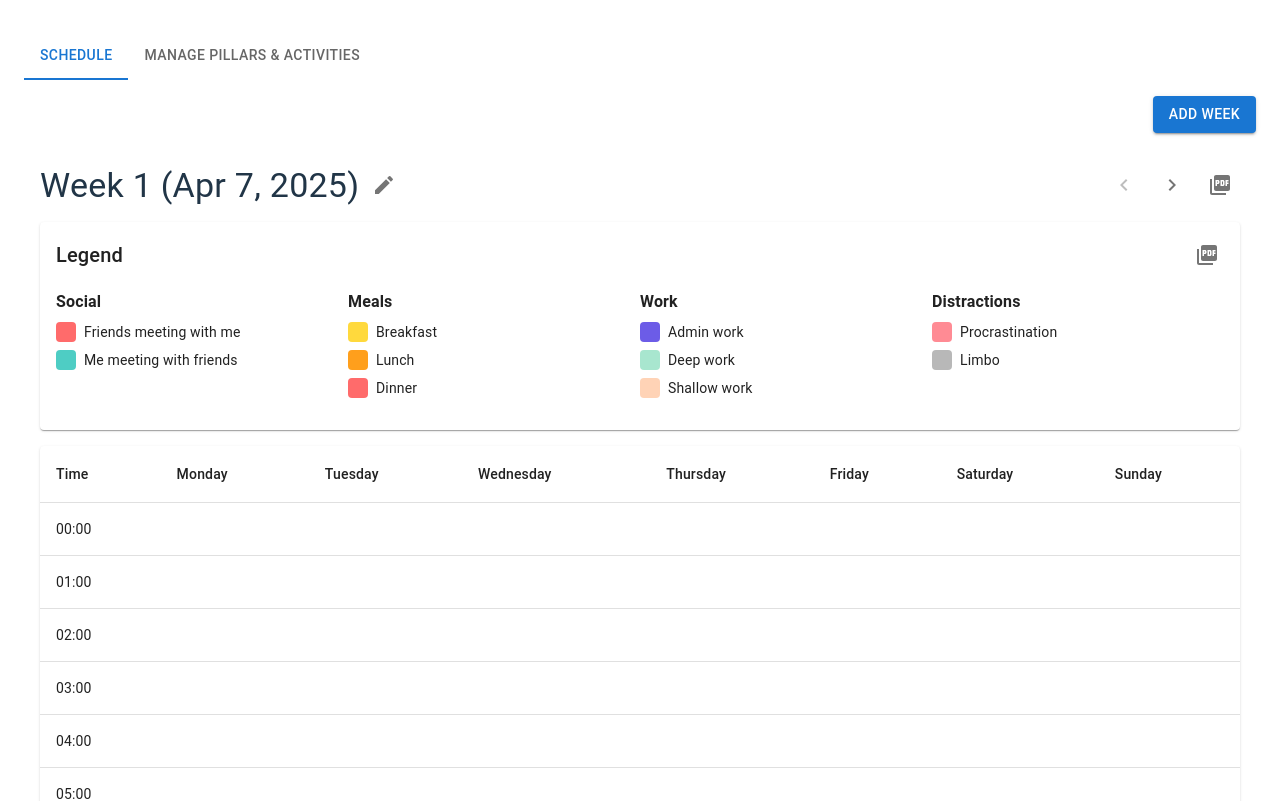
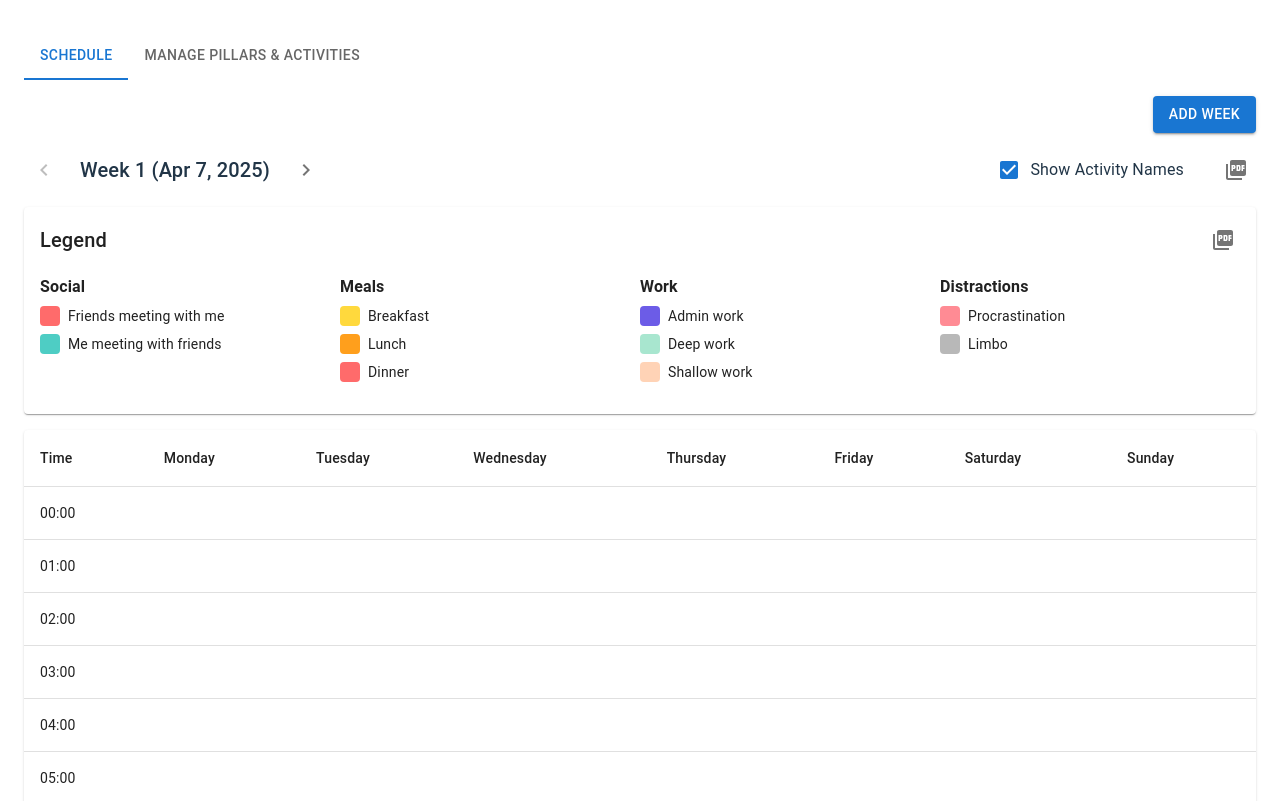
Before and after one commit to pimfm/colorcoded-week-schedule, a React (Vite) app: page / in a window 1280 px wide. Shown: the top 801 px of the page. Built offline with nearby package versions, Linux system fonts and the light colour scheme.

Commit message:
Add checkbox to toggle activity names

```diff
--- a/src/components/Schedule.tsx
+++ b/src/components/Schedule.tsx
@@ -17,6 +17,8 @@ import {
   IconButton,
   Tooltip,
   TextField,
+  FormControlLabel,
+  Checkbox,
 } from '@mui/material';
 import { Pillar, Activity, WeekSchedule, Week } from '../types';
 import { ChevronLeft, ChevronRight, PictureAsPdf, Edit, Delete as DeleteIcon } from '@mui/icons-material';
@@ -55,6 +57,7 @@ export const Schedule: React.FC<ScheduleProps> = ({
     hour: string;
     activity: Activity;
   } | null>(null);
+  const [showCellText, setShowCellText] = useState<boolean>(true);
   const scheduleRef = useRef<HTMLDivElement>(null);
 
   // Ensure we have valid weeks data
@@ -292,31 +295,36 @@ export const Schedule: React.FC<ScheduleProps> = ({
     return null;
   };
 
+  const handleToggleCellText = (event: React.ChangeEvent<HTMLInputElement>) => {
+    setShowCellText(event.target.checked);
+  };
+
   return (
-    <Box sx={{ p: 2 }}>
+    <Box>
       <Box sx={{ display: 'flex', justifyContent: 'space-between', alignItems: 'center', mb: 2 }}>
-        <Box sx={{ display: 'flex', alignItems: 'center', gap: 1 }}>
-          <Typography variant="h4">
+        <Box sx={{ display: 'flex', alignItems: 'center', gap: 2 }}>
+          <IconButton onClick={() => onWeekChange(currentWeekIndex - 1)} disabled={currentWeekIndex === 0}>
+            <ChevronLeft />
+          </IconButton>
+          <Typography variant="h6">
             Week {currentWeekIndex + 1} ({formatDate(currentWeek.startDate)})
           </Typography>
-          <Tooltip title="Edit Week Start Date">
-            <IconButton onClick={handleEditDateClick} size="small">
-              <Edit />
-            </IconButton>
-          </Tooltip>
+          <IconButton onClick={() => onWeekChange(currentWeekIndex + 1)} disabled={currentWeekIndex === weeks.length - 1}>
+            <ChevronRight />
+          </IconButton>
         </Box>
-        <Box sx={{ display: 'flex', gap: 1 }}>
-          <Tooltip title="Previous Week">
-            <IconButton onClick={handlePreviousWeek} disabled={currentWeekIndex === 0}>
-              <ChevronLeft />
-            </IconButton>
-          </Tooltip>
-          <Tooltip title="Next Week">
-            <IconButton onClick={handleNextWeek} disabled={currentWeekIndex === weeks.length - 1}>
-              <ChevronRight />
-            </IconButton>
-          </Tooltip>
-          <Tooltip title="Export PDF">
+        <Box sx={{ display: 'flex', alignItems: 'center', gap: 2 }}>
+          <FormControlLabel
+            control={
+              <Checkbox
+                checked={showCellText}
+                onChange={handleToggleCellText}
+                color="primary"
+              />
+            }
+            label="Show Activity Names"
+          />
+          <Tooltip title="Export as PDF">
             <IconButton onClick={handleExportPDF}>
               <PictureAsPdf />
             </IconButton>
@@ -356,7 +364,7 @@ export const Schedule: React.FC<ScheduleProps> = ({
                           },
                         }}
                       >
-                        {activity?.name || ''}
+                        {showCellText && activity?.name || ''}
                       </TableCell>
                     );
                   })}
@@ -455,29 +463,6 @@ export const Schedule: React.FC<ScheduleProps> = ({
           <Button onClick={() => setDetailsCell(null)}>Close</Button>
         </DialogActions>
       </Dialog>
-
-      {/* Edit Date Dialog */}
-      <Dialog open={isEditDateDialogOpen} onClose={() => setIsEditDateDialogOpen(false)}>
-        <DialogTitle>Edit Week Start Date</DialogTitle>
-        <DialogContent>
-          <TextField
-            autoFocus
-            margin="dense"
-            label="Week Start Date"
-            type="date"
-            fullWidth
-            value={editingWeekDate}
-            onChange={(e) => setEditingWeekDate(e.target.value)}
-            InputLabelProps={{
-              shrink: true,
-            }}
-          />
-        </DialogContent>
-        <DialogActions>
-          <Button onClick={() => setIsEditDateDialogOpen(false)}>Cancel</Button>
-          <Button onClick={handleUpdateDate} variant="contained">Update Date</Button>
-        </DialogActions>
-      </Dialog>
     </Box>
   );
 };
```
